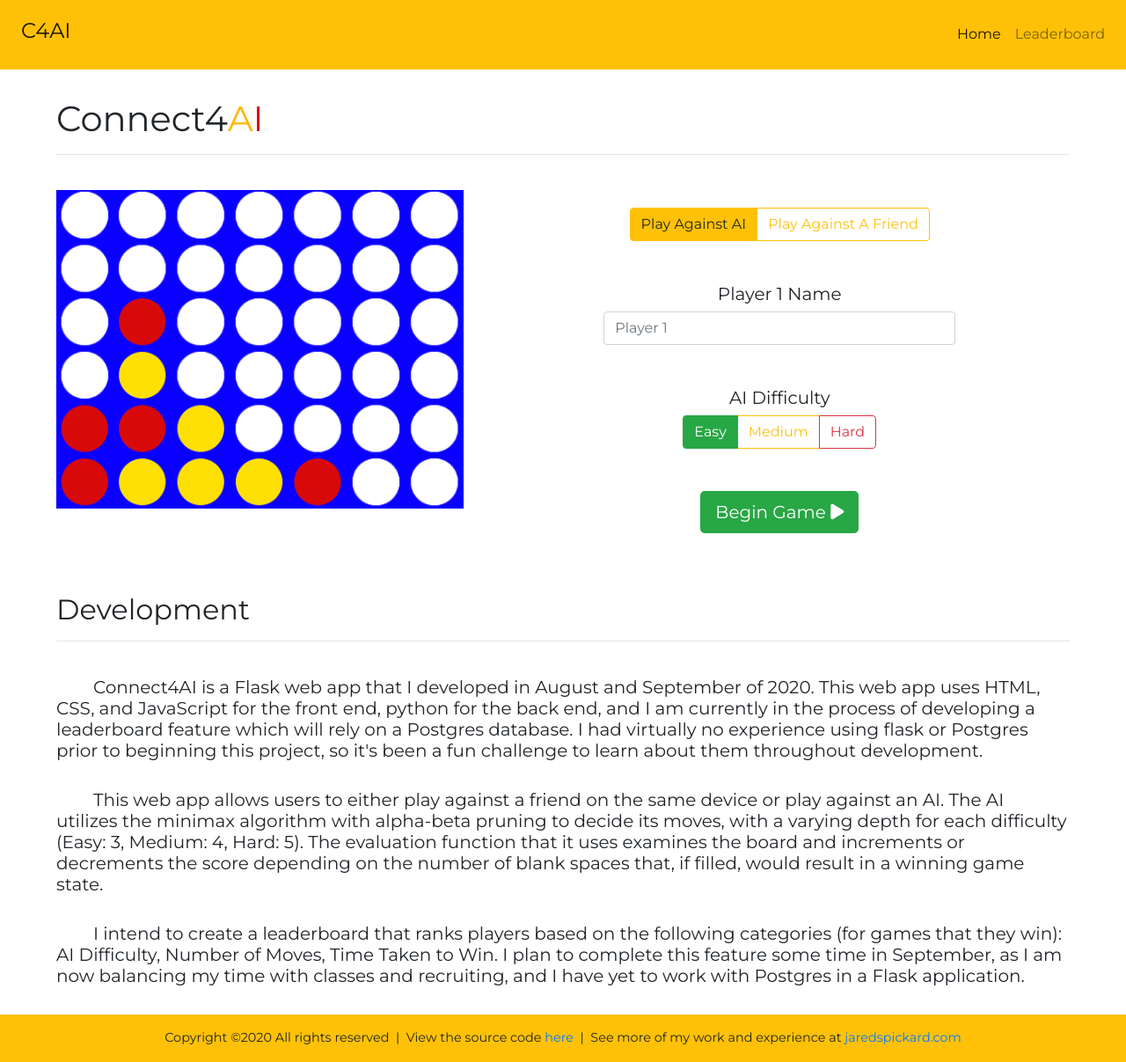
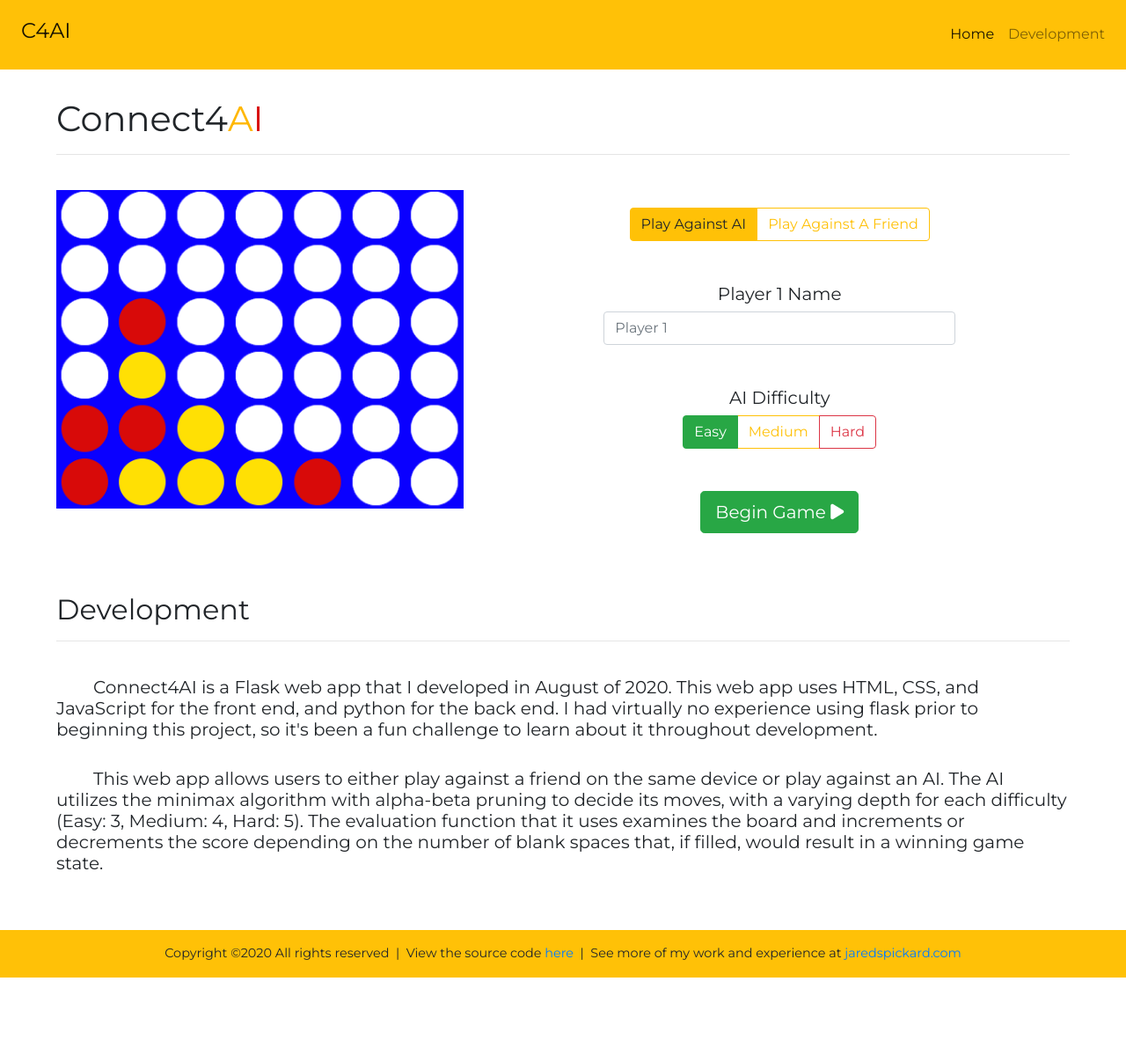
Before and after one commit to jaredspickard/Connect4AI, a Flask app: page / in a window 1280 px wide. Shown: the whole page at 88% size. After the commit the page ends 1111 px from the top, so only its background shows below. Run offline with Flask 2, Linux system fonts and the light colour scheme; some libraries are stand-ins or nearby versions.

Commit message:
dropped leaderboard idea, will pursue postgres in a different project

```diff
--- a/templates/base.html
+++ b/templates/base.html
@@ -31,7 +31,7 @@
                     <a class="nav-link" href="{{ url_for('index') }}">Home</a>
                 </li>
                 <li id="leaderboardOption" class="nav-item" onclick="clickLeaderboard()">
-                    <a class="nav-link" href="{{ url_for('leaderboard') }}">Leaderboard</a>
+                    <a class="nav-link" href="#c4aiDevelopment">Development</a>
                 </li>
             </ul>
         </div>
--- a/templates/index.html
+++ b/templates/index.html
@@ -3,7 +3,7 @@
 {% block content %}
     <div class="page-content mx-auto">
         <div class="page-content">
-            <h1>Connect4<span class="yellow-player-title">A</span><span class="red-player-title">I</span></h1>
+            <h1 id="c4aiTitle">Connect4<span class="yellow-player-title">A</span><span class="red-player-title">I</span></h1>
             <hr><br>
             <div class="row">
                 <div class="col-lg-5 my-auto">
@@ -59,11 +59,11 @@
                 </div>
             </div>
             <br><br>
-            <h2>Development</h2>
+            <h2 id="c4aiDevelopment">Development</h2>
             <hr><br>
-            <h5>&nbsp;&nbsp;&nbsp;&nbsp;&nbsp;&nbsp;&nbsp;&nbsp;Connect4AI is a Flask web app that I developed in August and September of 2020. This web app uses HTML, CSS, and JavaScript for the front end, python for the back end, and I am currently in the process of developing a leaderboard feature which will rely on a Postgres database. I had virtually no experience using flask or Postgres prior to beginning this project, so it's been a fun challenge to learn about them throughout development. </h5><br>
+            <h5>&nbsp;&nbsp;&nbsp;&nbsp;&nbsp;&nbsp;&nbsp;&nbsp;Connect4AI is a Flask web app that I developed in August of 2020. This web app uses HTML, CSS, and JavaScript for the front end, and python for the back end. I had virtually no experience using flask prior to beginning this project, so it's been a fun challenge to learn about it throughout development. </h5><br>
             <h5>&nbsp;&nbsp;&nbsp;&nbsp;&nbsp;&nbsp;&nbsp;&nbsp;This web app allows users to either play against a friend on the same device or play against an AI. The AI utilizes the minimax algorithm with alpha-beta pruning to decide its moves, with a varying depth for each difficulty (Easy: 3, Medium: 4, Hard: 5). The evaluation function that it uses examines the board and increments or decrements the score depending on the number of blank spaces that, if filled, would result in a winning game state. </h5><br>
-            <h5>&nbsp;&nbsp;&nbsp;&nbsp;&nbsp;&nbsp;&nbsp;&nbsp;I intend to create a leaderboard that ranks players based on the following categories (for games that they win): AI Difficulty, Number of Moves, Time Taken to Win. I plan to complete this feature some time in September, as I am now balancing my time with classes and recruiting, and I have yet to work with Postgres in a Flask application. </h5>
+            <!--h5>&nbsp;&nbsp;&nbsp;&nbsp;&nbsp;&nbsp;&nbsp;&nbsp;I intend to create a leaderboard that ranks players based on the following categories (for games that they win): AI Difficulty, Number of Moves, Time Taken to Win. I plan to complete this feature some time in September, as I am now balancing my time with classes and recruiting, and I have yet to work with Postgres in a Flask application. </h5-->
         </div>
     </div>
 
```
Also changed, not shown: templates/leaderboard.html (deleted, +0 -14 lines).
